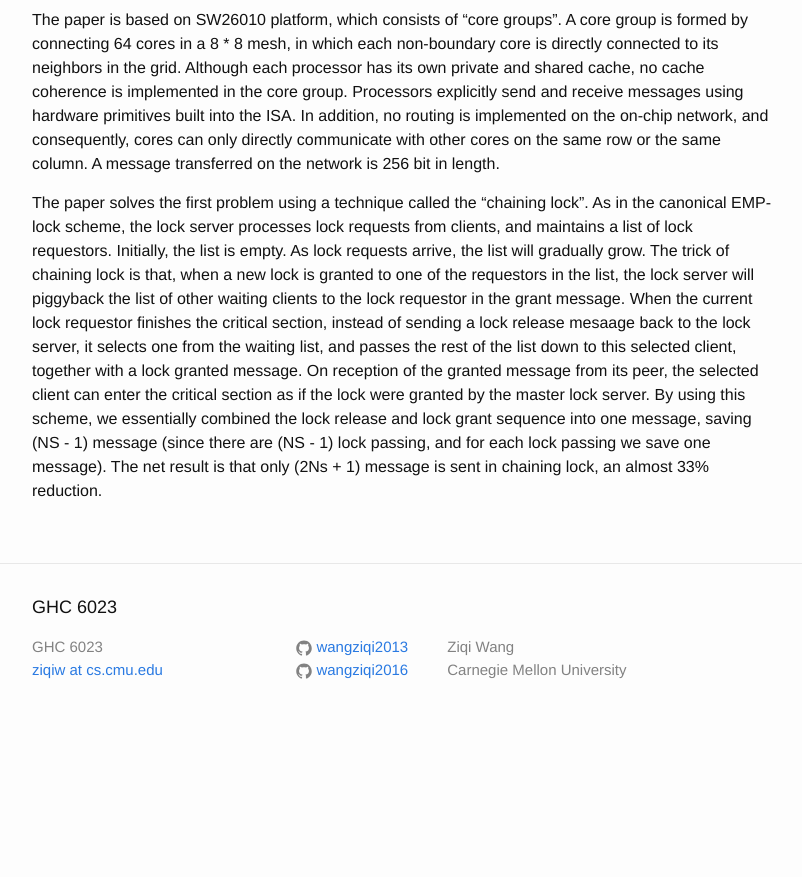
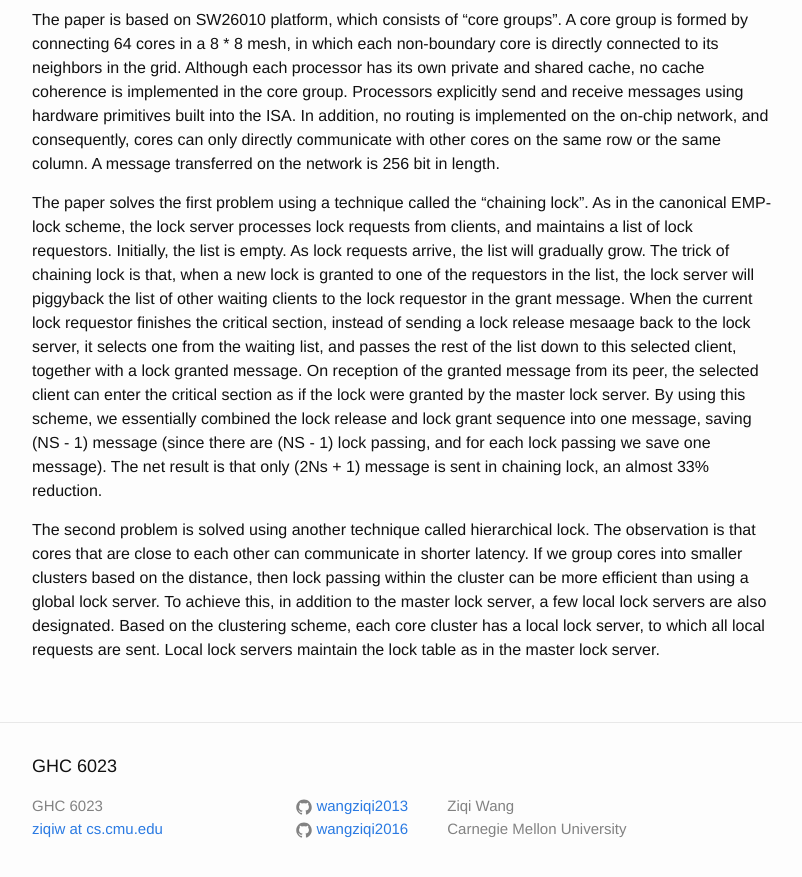
Before and after one commit to wangziqi2013/wangziqi2013.github.io, a Jekyll site: the page built from _posts/2019-10-23-plock.markdown, in a window 1280 px wide and 900 px high, scrolled down 922 px. Shown: the top 877 px of the window, without its empty margins (238-1040 px from the left). Built offline with Jekyll 4.4.1, drawn with Linux system fonts in a browser that asks for light colours; before the commit the page ends 1663 px from its top, so only the background shows below that.

Commit message:
Adding local lock server

```diff
--- a/_posts/2019-10-23-plock.markdown
+++ b/_posts/2019-10-23-plock.markdown
@@ -48,3 +48,10 @@ the selected client can enter the critical section as if the lock were granted b
 scheme, we essentially combined the lock release and lock grant sequence into one message, saving (NS - 1) message (since
 there are (NS - 1) lock passing, and for each lock passing we save one message). The net result is that only (2Ns + 1)
 message is sent in chaining lock, an almost 33% reduction.
+
+The second problem is solved using another technique called hierarchical lock. The observation is that cores that are
+close to each other can communicate in shorter latency. If we group cores into smaller clusters based on the distance,
+then lock passing within the cluster can be more efficient than using a global lock server. To achieve this, in addition
+to the master lock server, a few local lock servers are also designated. Based on the clustering scheme, each core cluster
+has a local lock server, to which all local requests are sent. Local lock servers maintain the lock table as in
+the master lock server.
```
